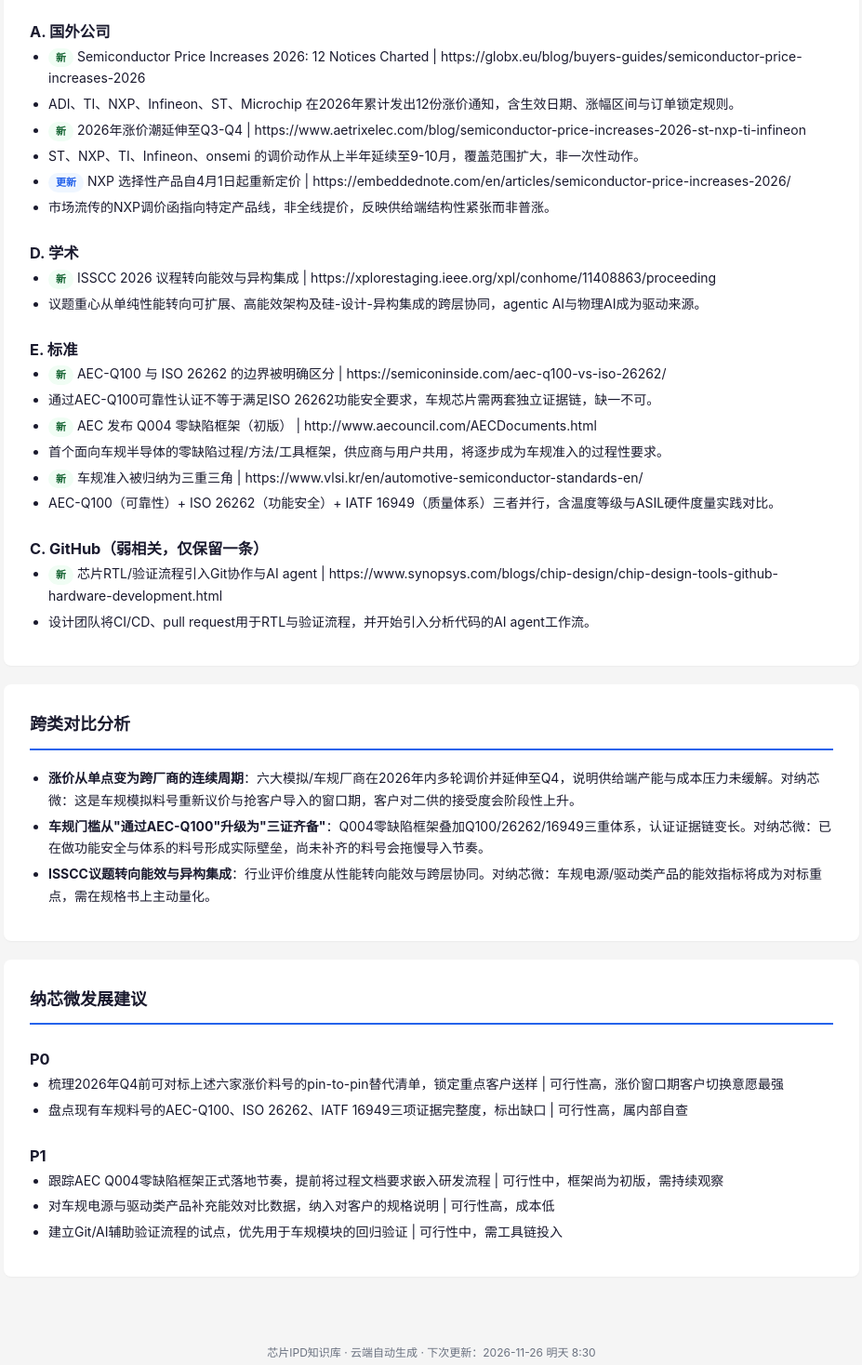
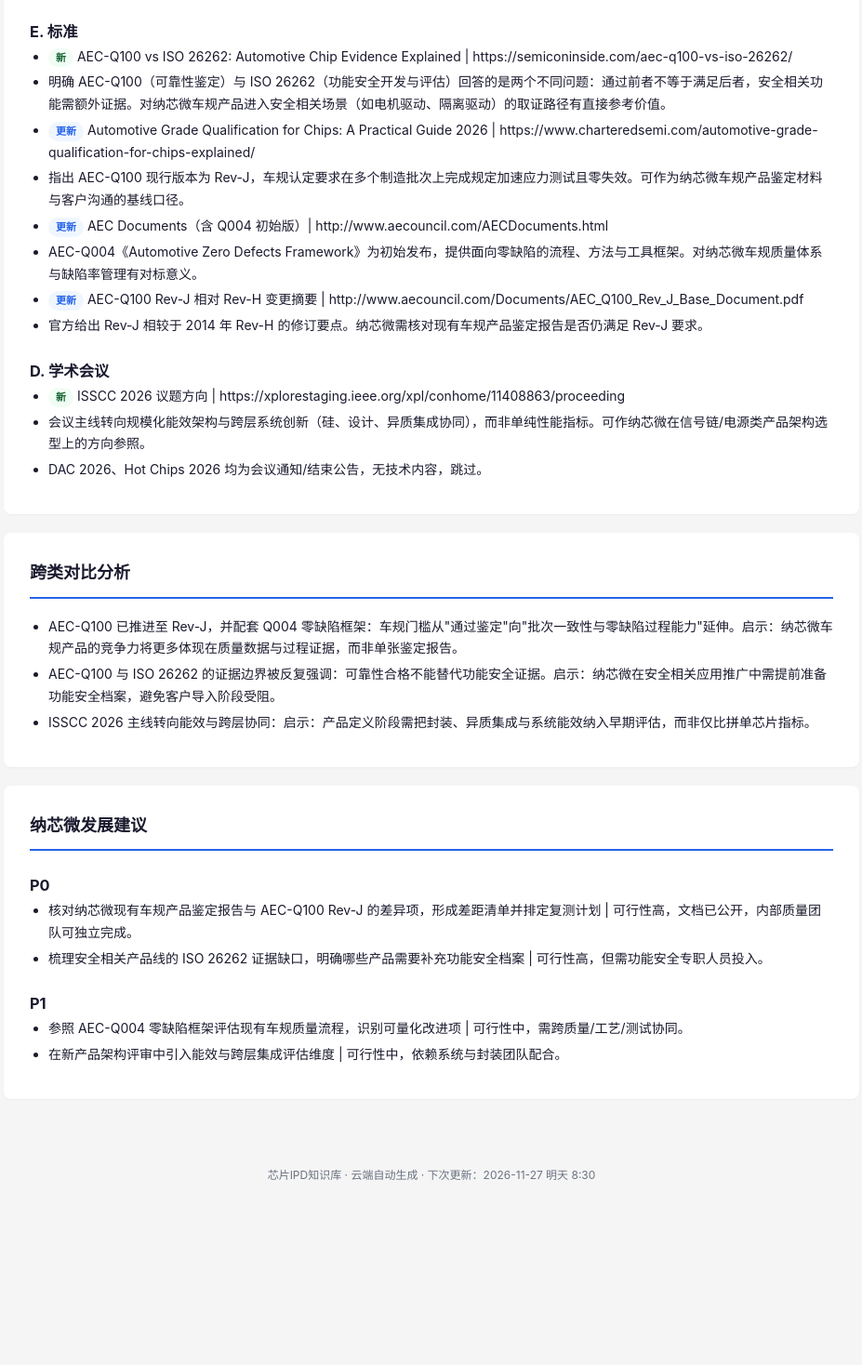
Before and after one commit to cywang-github/chip-ipd-daily-update, a plain HTML site: page ipd_knowledge_base/output/index.html in a window 1280 px wide. Shown: the part 326-1794 px from the top of the page at 93% size, without its empty margins (176-1103 px from the left). After the commit the page ends 1624 px from the top, so only its background shows below. Drawn offline with Linux system fonts and the light colour scheme.

Commit message:
chore: 每日IPD更新 — 2026-11-27

```diff
--- a/ipd_knowledge_base/output/index.html
+++ b/ipd_knowledge_base/output/index.html
@@ -3,7 +3,7 @@
 <head>
 <meta charset="UTF-8">
 <meta name="viewport" content="width=device-width, initial-scale=1.0">
-<title>芯片IPD每日更新 2026-11-26</title>
+<title>芯片IPD每日更新 2026-11-27</title>
 <style>
     :root {
         --bg: #f5f5f5; --card: #fff; --text: #1a1a2e; --muted: #6b7280;
@@ -50,7 +50,7 @@
 <body>
 <div class="topbar">
     <div class="brand">芯片IPD知识库<span>| 每日自动更新</span></div>
-    <div style="font-size:13px;opacity:.7;">2026-11-26</div>
+    <div style="font-size:13px;opacity:.7;">2026-11-27</div>
 </div>
 <div class="container">
     <div class="hero">
@@ -60,42 +60,31 @@
 
     <div class="section">
         <h2>六类信息汇总</h2>
-        <h3 style="margin-top:24px;">A. 国外公司</h3>
+        <h3 style="margin-top:24px;">E. 标准</h3>
 <ul style="margin-left:20px;">
-<li><span class="tag tag-new">新</span>  Semiconductor Price Increases 2026: 12 Notices Charted | https://globx.eu/blog/buyers-guides/semiconductor-price-increases-2026</li>
-<li>ADI、TI、NXP、Infineon、ST、Microchip 在2026年累计发出12份涨价通知，含生效日期、涨幅区间与订单锁定规则。</li>
-<li><span class="tag tag-new">新</span>  2026年涨价潮延伸至Q3-Q4 | https://www.aetrixelec.com/blog/semiconductor-price-increases-2026-st-nxp-ti-infineon</li>
-<li>ST、NXP、TI、Infineon、onsemi 的调价动作从上半年延续至9-10月，覆盖范围扩大，非一次性动作。</li>
-<li><span class="tag tag-ref">更新</span>  NXP 选择性产品自4月1日起重新定价 | https://embeddednote.com/en/articles/semiconductor-price-increases-2026/</li>
-<li>市场流传的NXP调价函指向特定产品线，非全线提价，反映供给端结构性紧张而非普涨。</li>
+<li><span class="tag tag-new">新</span>  AEC-Q100 vs ISO 26262: Automotive Chip Evidence Explained | https://semiconinside.com/aec-q100-vs-iso-26262/</li>
+<li>明确 AEC-Q100（可靠性鉴定）与 ISO 26262（功能安全开发与评估）回答的是两个不同问题：通过前者不等于满足后者，安全相关功能需额外证据。对纳芯微车规产品进入安全相关场景（如电机驱动、隔离驱动）的取证路径有直接参考价值。</li>
+<li><span class="tag tag-ref">更新</span>  Automotive Grade Qualification for Chips: A Practical Guide 2026 | https://www.charteredsemi.com/automotive-grade-qualification-for-chips-explained/</li>
+<li>指出 AEC-Q100 现行版本为 Rev-J，车规认定要求在多个制造批次上完成规定加速应力测试且零失效。可作为纳芯微车规产品鉴定材料与客户沟通的基线口径。</li>
+<li><span class="tag tag-ref">更新</span>  AEC Documents（含 Q004 初始版）| http://www.aecouncil.com/AECDocuments.html</li>
+<li>AEC-Q004《Automotive Zero Defects Framework》为初始发布，提供面向零缺陷的流程、方法与工具框架。对纳芯微车规质量体系与缺陷率管理有对标意义。</li>
+<li><span class="tag tag-ref">更新</span>  AEC-Q100 Rev-J 相对 Rev-H 变更摘要 | http://www.aecouncil.com/Documents/AEC_Q100_Rev_J_Base_Document.pdf</li>
+<li>官方给出 Rev-J 相较于 2014 年 Rev-H 的修订要点。纳芯微需核对现有车规产品鉴定报告是否仍满足 Rev-J 要求。</li>
 </ul>
-<h3 style="margin-top:24px;">D. 学术</h3>
+<h3 style="margin-top:24px;">D. 学术会议</h3>
 <ul style="margin-left:20px;">
-<li><span class="tag tag-new">新</span>  ISSCC 2026 议程转向能效与异构集成 | https://xplorestaging.ieee.org/xpl/conhome/11408863/proceeding</li>
-<li>议题重心从单纯性能转向可扩展、高能效架构及硅-设计-异构集成的跨层协同，agentic AI与物理AI成为驱动来源。</li>
-</ul>
-<h3 style="margin-top:24px;">E. 标准</h3>
-<ul style="margin-left:20px;">
-<li><span class="tag tag-new">新</span>  AEC-Q100 与 ISO 26262 的边界被明确区分 | https://semiconinside.com/aec-q100-vs-iso-26262/</li>
-<li>通过AEC-Q100可靠性认证不等于满足ISO 26262功能安全要求，车规芯片需两套独立证据链，缺一不可。</li>
-<li><span class="tag tag-new">新</span>  AEC 发布 Q004 零缺陷框架（初版） | http://www.aecouncil.com/AECDocuments.html</li>
-<li>首个面向车规半导体的零缺陷过程/方法/工具框架，供应商与用户共用，将逐步成为车规准入的过程性要求。</li>
-<li><span class="tag tag-new">新</span>  车规准入被归纳为三重三角 | https://www.vlsi.kr/en/automotive-semiconductor-standards-en/</li>
-<li>AEC-Q100（可靠性）+ ISO 26262（功能安全）+ IATF 16949（质量体系）三者并行，含温度等级与ASIL硬件度量实践对比。</li>
-</ul>
-<h3 style="margin-top:24px;">C. GitHub（弱相关，仅保留一条）</h3>
-<ul style="margin-left:20px;">
-<li><span class="tag tag-new">新</span>  芯片RTL/验证流程引入Git协作与AI agent | https://www.synopsys.com/blogs/chip-design/chip-design-tools-github-hardware-development.html</li>
-<li>设计团队将CI/CD、pull request用于RTL与验证流程，并开始引入分析代码的AI agent工作流。</li>
+<li><span class="tag tag-new">新</span>  ISSCC 2026 议题方向 | https://xplorestaging.ieee.org/xpl/conhome/11408863/proceeding</li>
+<li>会议主线转向规模化能效架构与跨层系统创新（硅、设计、异质集成协同），而非单纯性能指标。可作纳芯微在信号链/电源类产品架构选型上的方向参照。</li>
+<li>DAC 2026、Hot Chips 2026 均为会议通知/结束公告，无技术内容，跳过。</li>
 </ul>
     </div>
 
     <div class="section">
         <h2>跨类对比分析</h2>
         <ul style="margin-left:20px;">
-<li><b>涨价从单点变为跨厂商的连续周期</b>：六大模拟/车规厂商在2026年内多轮调价并延伸至Q4，说明供给端产能与成本压力未缓解。对纳芯微：这是车规模拟料号重新议价与抢客户导入的窗口期，客户对二供的接受度会阶段性上升。</li>
-<li><b>车规门槛从"通过AEC-Q100"升级为"三证齐备"</b>：Q004零缺陷框架叠加Q100/26262/16949三重体系，认证证据链变长。对纳芯微：已在做功能安全与体系的料号形成实际壁垒，尚未补齐的料号会拖慢导入节奏。</li>
-<li><b>ISSCC议题转向能效与异构集成</b>：行业评价维度从性能转向能效与跨层协同。对纳芯微：车规电源/驱动类产品的能效指标将成为对标重点，需在规格书上主动量化。</li>
+<li>AEC-Q100 已推进至 Rev-J，并配套 Q004 零缺陷框架：车规门槛从"通过鉴定"向"批次一致性与零缺陷过程能力"延伸。启示：纳芯微车规产品的竞争力将更多体现在质量数据与过程证据，而非单张鉴定报告。</li>
+<li>AEC-Q100 与 ISO 26262 的证据边界被反复强调：可靠性合格不能替代功能安全证据。启示：纳芯微在安全相关应用推广中需提前准备功能安全档案，避免客户导入阶段受阻。</li>
+<li>ISSCC 2026 主线转向能效与跨层协同：启示：产品定义阶段需把封装、异质集成与系统能效纳入早期评估，而非仅比拼单芯片指标。</li>
 </ul>
     </div>
 
@@ -103,19 +92,18 @@
         <h2>纳芯微发展建议</h2>
         <h3 style="margin-top:24px;">P0</h3>
 <ul style="margin-left:20px;">
-<li>梳理2026年Q4前可对标上述六家涨价料号的pin-to-pin替代清单，锁定重点客户送样 | 可行性高，涨价窗口期客户切换意愿最强</li>
-<li>盘点现有车规料号的AEC-Q100、ISO 26262、IATF 16949三项证据完整度，标出缺口 | 可行性高，属内部自查</li>
+<li>核对纳芯微现有车规产品鉴定报告与 AEC-Q100 Rev-J 的差异项，形成差距清单并排定复测计划 | 可行性高，文档已公开，内部质量团队可独立完成。</li>
+<li>梳理安全相关产品线的 ISO 26262 证据缺口，明确哪些产品需要补充功能安全档案 | 可行性高，但需功能安全专职人员投入。</li>
 </ul>
 <h3 style="margin-top:24px;">P1</h3>
 <ul style="margin-left:20px;">
-<li>跟踪AEC Q004零缺陷框架正式落地节奏，提前将过程文档要求嵌入研发流程 | 可行性中，框架尚为初版，需持续观察</li>
-<li>对车规电源与驱动类产品补充能效对比数据，纳入对客户的规格说明 | 可行性高，成本低</li>
-<li>建立Git/AI辅助验证流程的试点，优先用于车规模块的回归验证 | 可行性中，需工具链投入</li>
+<li>参照 AEC-Q004 零缺陷框架评估现有车规质量流程，识别可量化改进项 | 可行性中，需跨质量/工艺/测试协同。</li>
+<li>在新产品架构评审中引入能效与跨层集成评估维度 | 可行性中，依赖系统与封装团队配合。</li>
 </ul>
     </div>
 </div>
 <div class="footer">
-    <p>芯片IPD知识库 · 云端自动生成 · 下次更新：2026-11-26 明天 8:30</p>
+    <p>芯片IPD知识库 · 云端自动生成 · 下次更新：2026-11-27 明天 8:30</p>
 </div>
 </body>
 </html>
```
Also changed, not shown: ipd_knowledge_base/output/push_log.txt.
